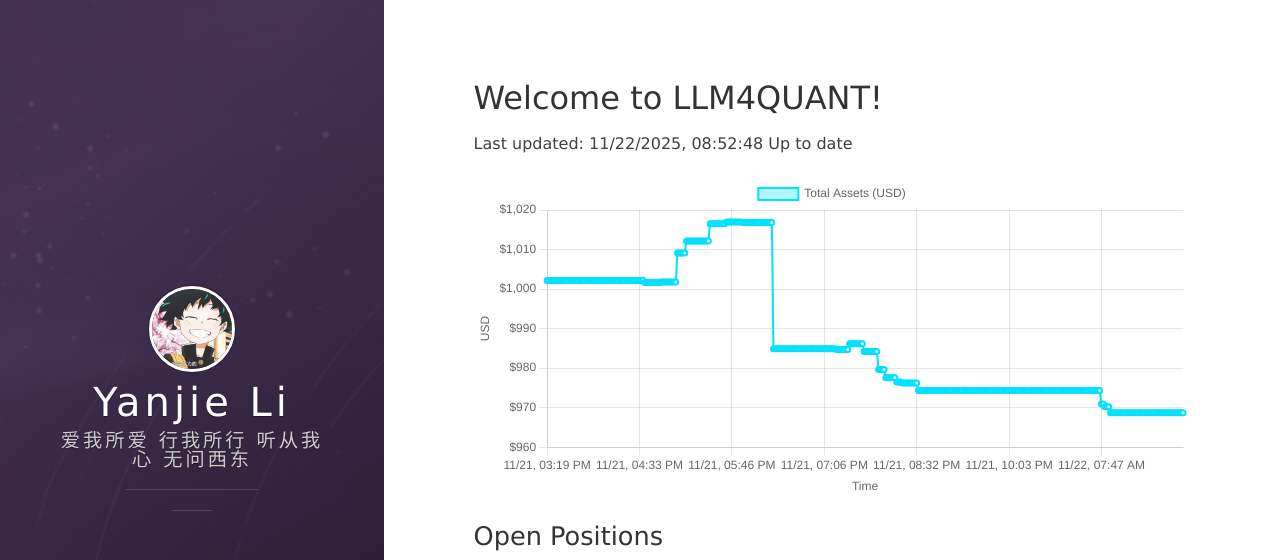
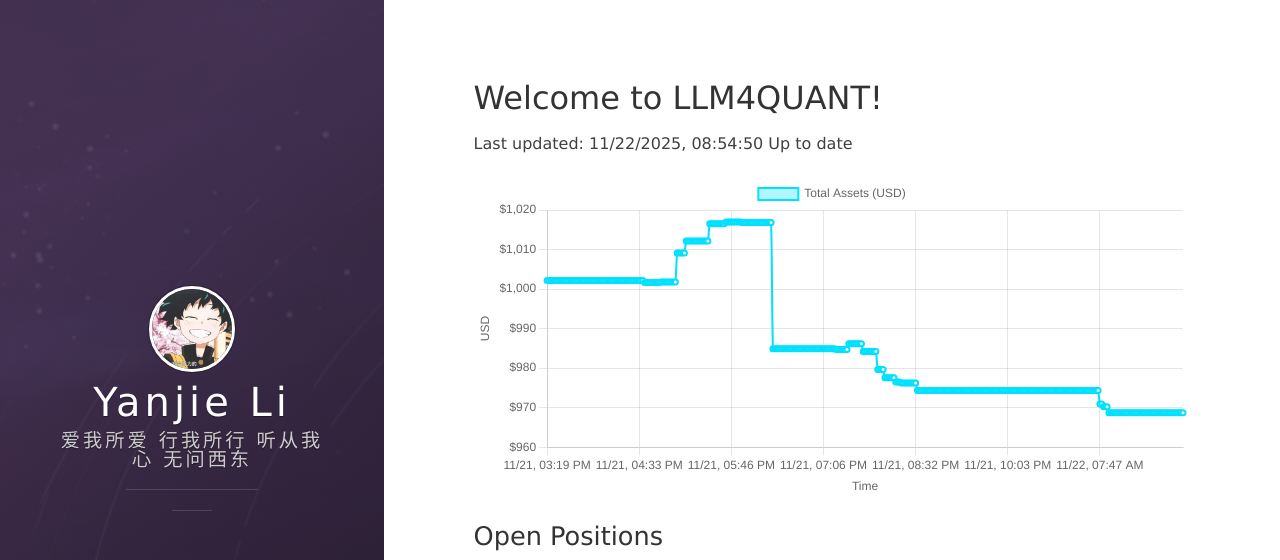
Before and after one commit to leeyegy/leeyegy.github.io, a Jekyll site: the page built from live-trading.html, in a window 1280 px wide and 1026 px high. Shown: the top 560 px of the window. Built offline with Jekyll 4.4.1, drawn with Linux system fonts in a browser that asks for light colours; nearby versions of some CDN libraries.

Commit message:
AccountMonitor: update balance history 2025-11-22T16:54:50+08:00

```diff
--- a/assets/data/binance/balance-history.json
+++ b/assets/data/binance/balance-history.json
@@ -1,5 +1,5 @@
 {
-  "generatedAt": "2025-11-22T16:52:48+08:00",
+  "generatedAt": "2025-11-22T16:54:50+08:00",
   "asset": "total_usd_value",
   "history": [
     {
@@ -1409,6 +1409,10 @@
     {
       "timestamp": "2025-11-22T16:52:48+08:00",
       "totalUsd": 968.69074819
+    },
+    {
+      "timestamp": "2025-11-22T16:54:50+08:00",
+      "totalUsd": 968.69074819
     }
   ]
 }
```
